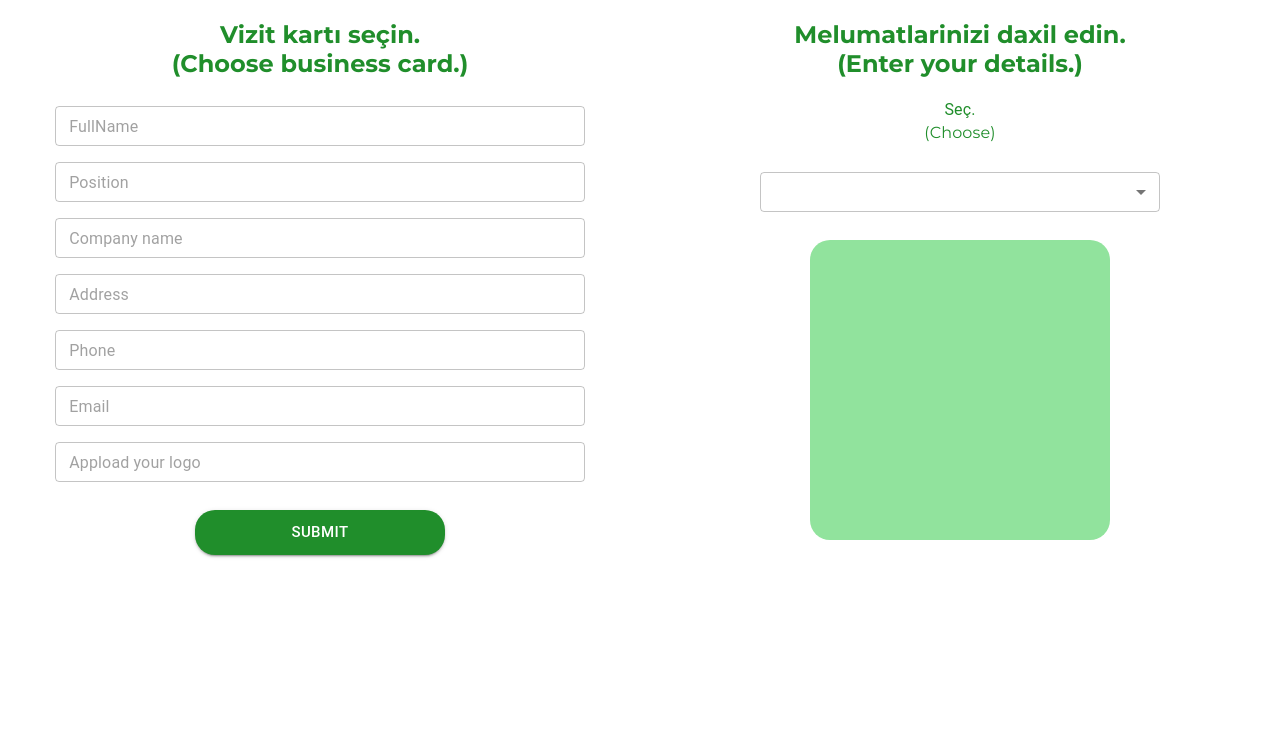
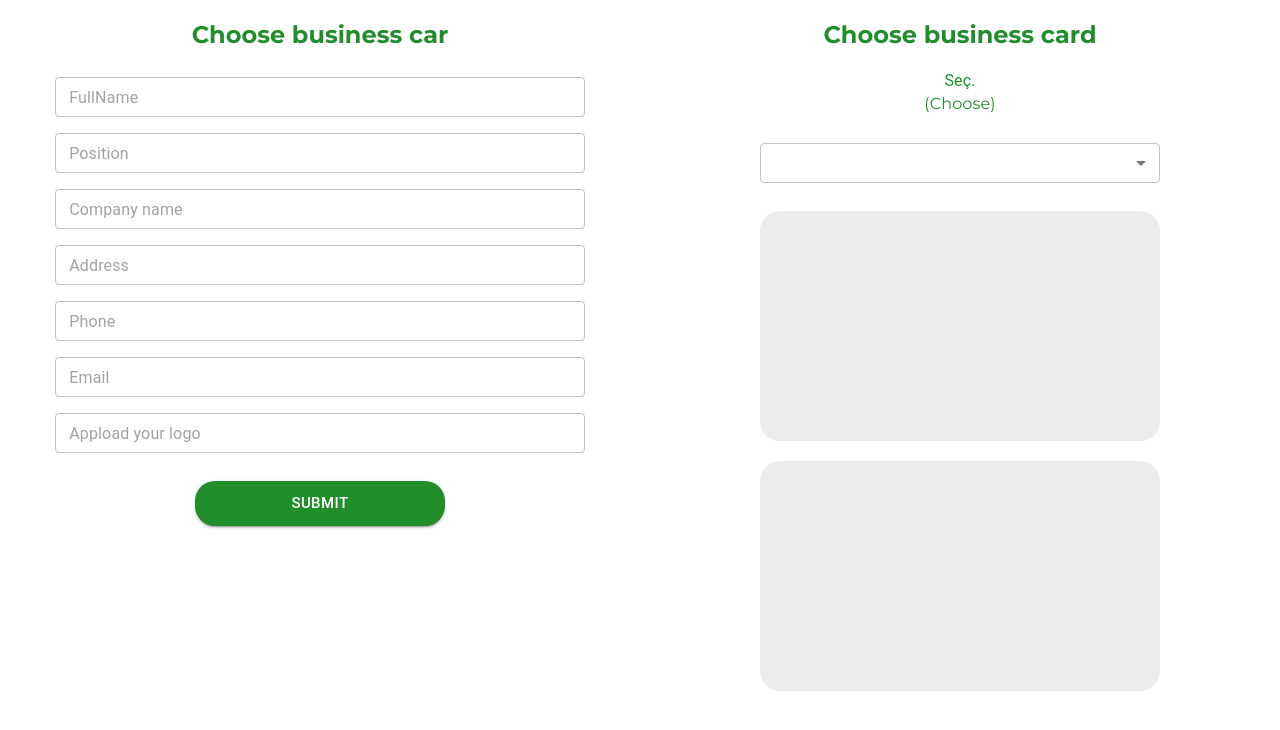
Before and after one commit to Phatma2000/card-templates, a React (Create React App) app: page / in a window 1280 px wide. Shown: the top 730 px of the page. Built offline with nearby package versions, Linux system fonts and the light colour scheme.

Commit message:
adding card boxes

```diff
--- a/src/pages/visaPage/VisaPage.jsx
+++ b/src/pages/visaPage/VisaPage.jsx
@@ -14,7 +14,7 @@ import Store from "../../components/context/store";
 import VisitCard from "../../components/visitCard/VisitCard";
 import Card2 from "../../components/Cards/Card2/Card2";
 import Card3 from "../../components/Cards/Card3/Card3";
-import BgFoto from "../../components/photos/desktop-wallpaper.jpg";
+// import bgFoto from "../../components/photos/desktop-wallpaper.jpg";
 
 function VisaPage() {
   const { selectedCard, setSelectedCard, cards } = useContext(Store);
@@ -77,8 +77,7 @@ function VisaPage() {
           className="left-header"
           style={{ color: "#208E2B", marginBottom: "20px" }}
         >
-          Vizit kartı seçin.
-          <p>(Choose business card.)</p>
+          Choose business car
         </h2>
         <Box
           onSubmit={handleSubmit}
@@ -177,10 +176,9 @@ function VisaPage() {
       </Grid>
       <Grid item xs={11} md={6} className="right-box">
         <div className="right-header">
-          <h2 style={{ color: "#208E2B", marginBottom: "20px" }}>
-            Melumatlarinizi daxil edin.
-            <p> (Enter your details.)</p>
-          </h2>
+          <h2 style={{ color: "#208E2B", marginBottom: "20px" }}>Choose business card </h2>
+
+
         </div>
         <div>
           {/* <FormControl
@@ -220,21 +218,41 @@ function VisaPage() {
 
         <Grid>
           {selectedCard == null && (
+            <>
             <Box
               sx={{
-                width: 300,
-                height: 300,
-                backgroundColor: "#91E39D",
+                width: 400,
+                height: 230,
+                // backgroundImage:`url('${bgFoto}')`,
                 margin: "auto",
                 marginTop: "20px",
                 borderRadius: "20px",
-
+                backgroundColor: "#ECECEC",
                 "&:hover": {
-                  backgroundColor: "#208E2B",
+                  backgroundColor: "#D5D5D5",
                   opacity: [0.9, 0.8, 0.7],
                 },
               }}
-            />
+           />
+           <Box
+              sx={{
+                width: 400,
+                height: 230,
+                // backgroundImage:`url('${bgFoto}')`,
+                margin: "auto",
+                marginTop: "20px",
+                borderRadius: "20px",
+                backgroundColor:  "#ECECEC",
+                "&:hover": {
+                  backgroundColor: "#D5D5D5",
+                  opacity: [0.9, 0.8, 0.7],
+                },
+              }}
+           />
+
+
+            </>
+
           )}
           {selectedCard == 0 && <VisitCard card={cards[0]} width="300px" />}
           {selectedCard == 1 && <Card2 card={cards[1]} />}
```
Also changed, not shown: src/pages/visaPage/visaPage.css (+5 -2 lines).
